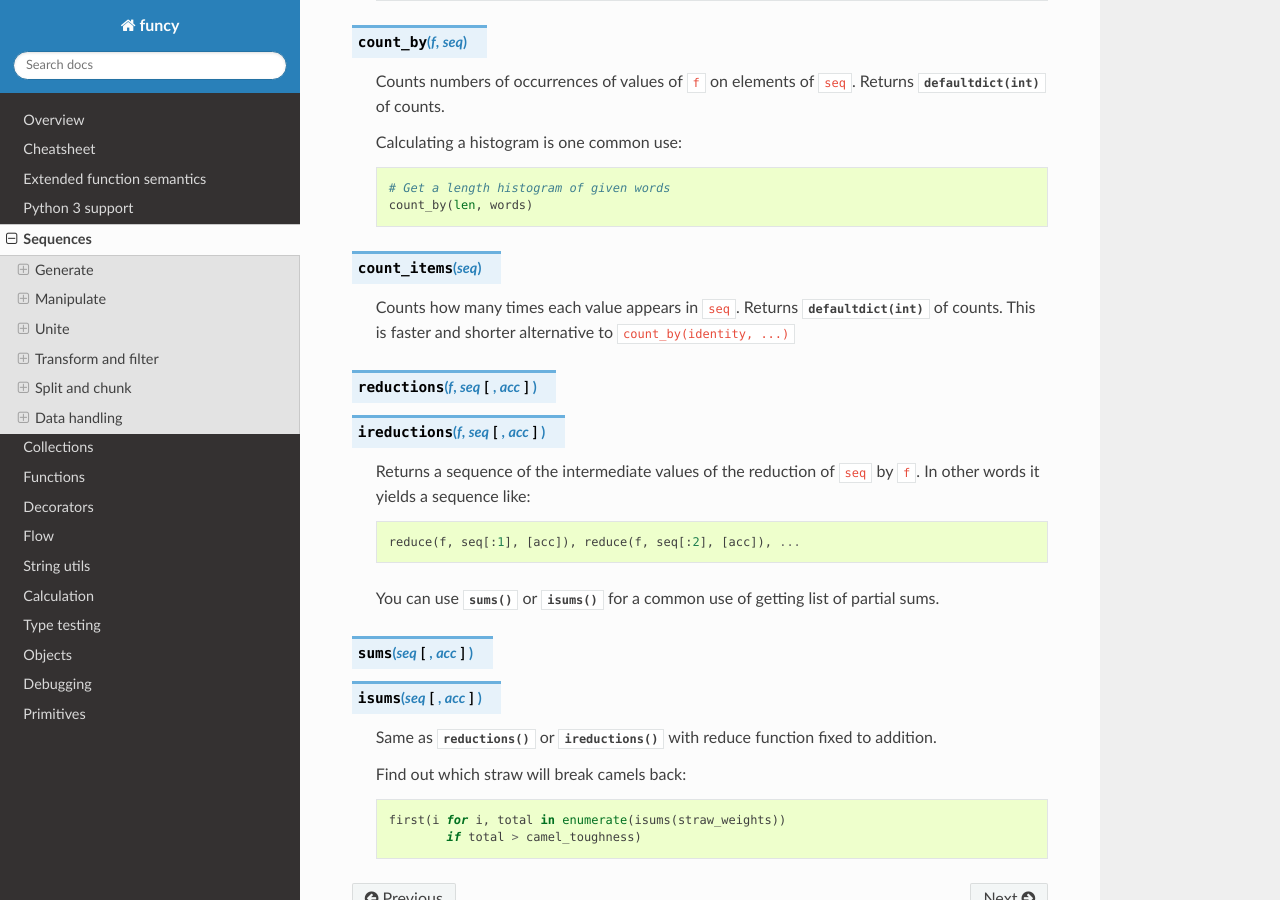
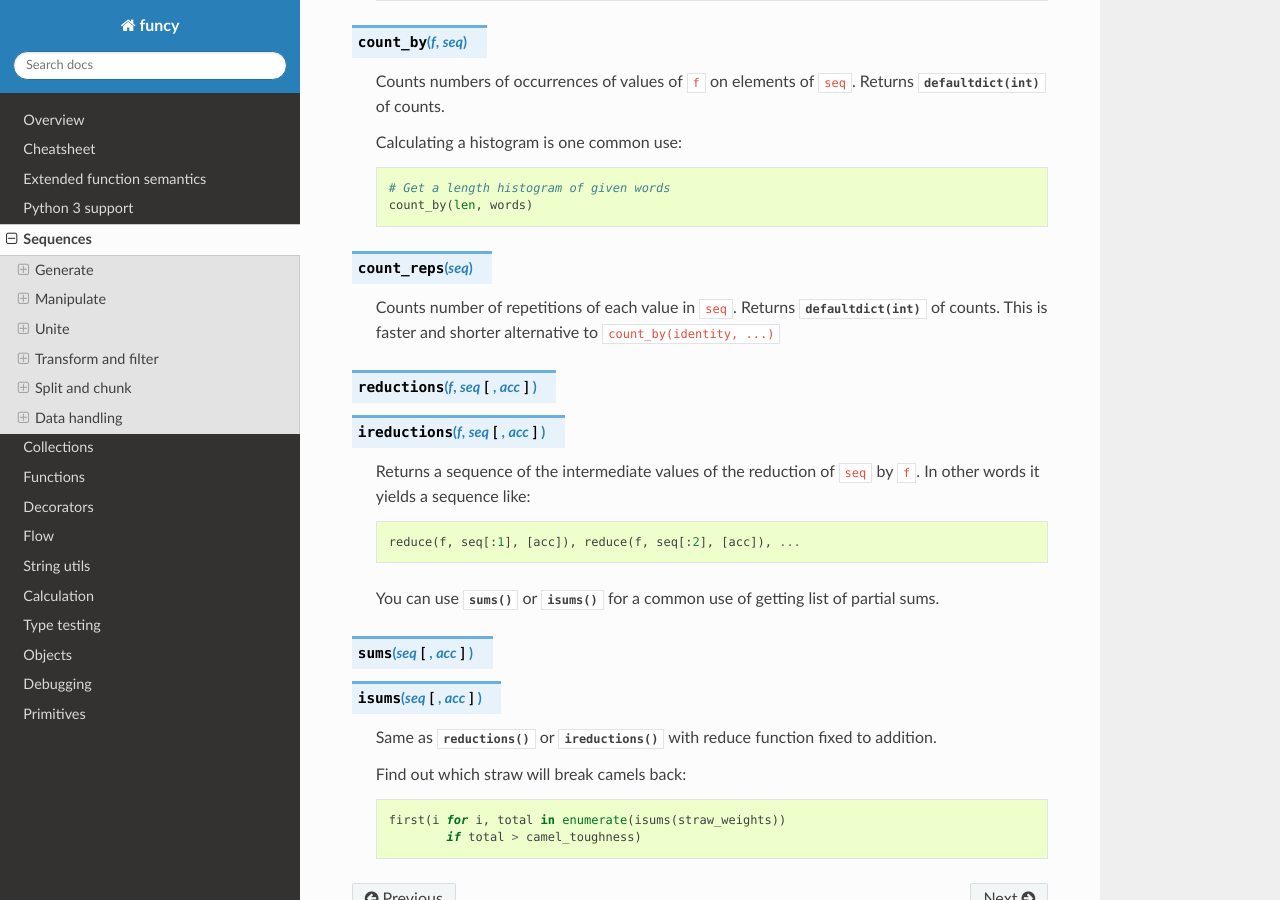
Before and after one commit to Jamaal224/funcy, a Sphinx documentation site: the page built from docs/seqs.rst, in a window 1280 px wide and 900 px high, scrolled down 11783 px. Built offline with Sphinx 7.4.7 and the Read the Docs theme 2.0.0, drawn with Linux system fonts in a browser that asks for light colours.

Commit message:
Rename count_items() to count_reps()

```diff
--- a/docs/cheatsheet.rst
+++ b/docs/cheatsheet.rst
@@ -82,8 +82,8 @@ Transform  :func:`map` :func:`mapcat` :func:`keep` :func:`pluck` :func:`pluck_at
 Filter     :func:`filter` :func:`remove` :func:`keep` :func:`distinct` :func:`where` :func:`without`
 Join       :func:`cat` :func:`concat` :func:`flatten` :func:`mapcat` :func:`interleave` :func:`interpose`
 Partition  :func:`chunks` :func:`partition` :func:`partition_by` :func:`split_at` :func:`split_by`
-Group      :func:`split` :func:`count_by` :func:`count_items` :func:`group_by` :func:`group_by_keys` :func:`group_values`
-Aggregate  :func:`ilen` :func:`reductions` :func:`sums` :func:`all` :func:`any` :func:`none` :func:`one` :func:`count_by` :func:`count_items`
+Group      :func:`split` :func:`count_by` :func:`count_reps` :func:`group_by` :func:`group_by_keys` :func:`group_values`
+Aggregate  :func:`ilen` :func:`reductions` :func:`sums` :func:`all` :func:`any` :func:`none` :func:`one` :func:`count_by` :func:`count_reps`
 Iterate    :func:`pairwise` :func:`with_prev` :func:`with_next` :func:`izip_values` :func:`izip_dicts` :func:`tree_leaves` :func:`tree_nodes`
 ========== ==============================================================
 
--- a/docs/descriptions.html
+++ b/docs/descriptions.html
@@ -210,9 +210,9 @@
     Counts numbers of occurrences of values of <em>f</em><br>
      on elements of <em>seq</em>.
 </div>
-<div name="count_items">
-    <b>count_items<em>(seq)</em></b><br><br>
-    Counts how many times each value appears in <em>seq</em>.
+<div name="count_reps">
+    <b>count_reps<em>(seq)</em></b><br><br>
+    Counts repetitions of each value in <em>seq</em>.
 </div>
 <div name="group_by">
     <b>group_by<em>(f, seq)</em></b><br><br>
--- a/docs/seqs.rst
+++ b/docs/seqs.rst
@@ -517,9 +517,9 @@ Data handling
         count_by(len, words)
 
 
-.. function:: count_items(seq)
+.. function:: count_reps(seq)
 
-    Counts how many times each value appears in ``seq``. Returns :class:`defaultdict(int) <py:collections.defaultdict>` of counts. This is faster and shorter alternative to ``count_by(identity, ...)``
+    Counts number of repetitions of each value in ``seq``. Returns :class:`defaultdict(int) <py:collections.defaultdict>` of counts. This is faster and shorter alternative to ``count_by(identity, ...)``
 
 
 .. function:: reductions(f, seq, [acc])
```
Also changed, not shown: 4 other files.
